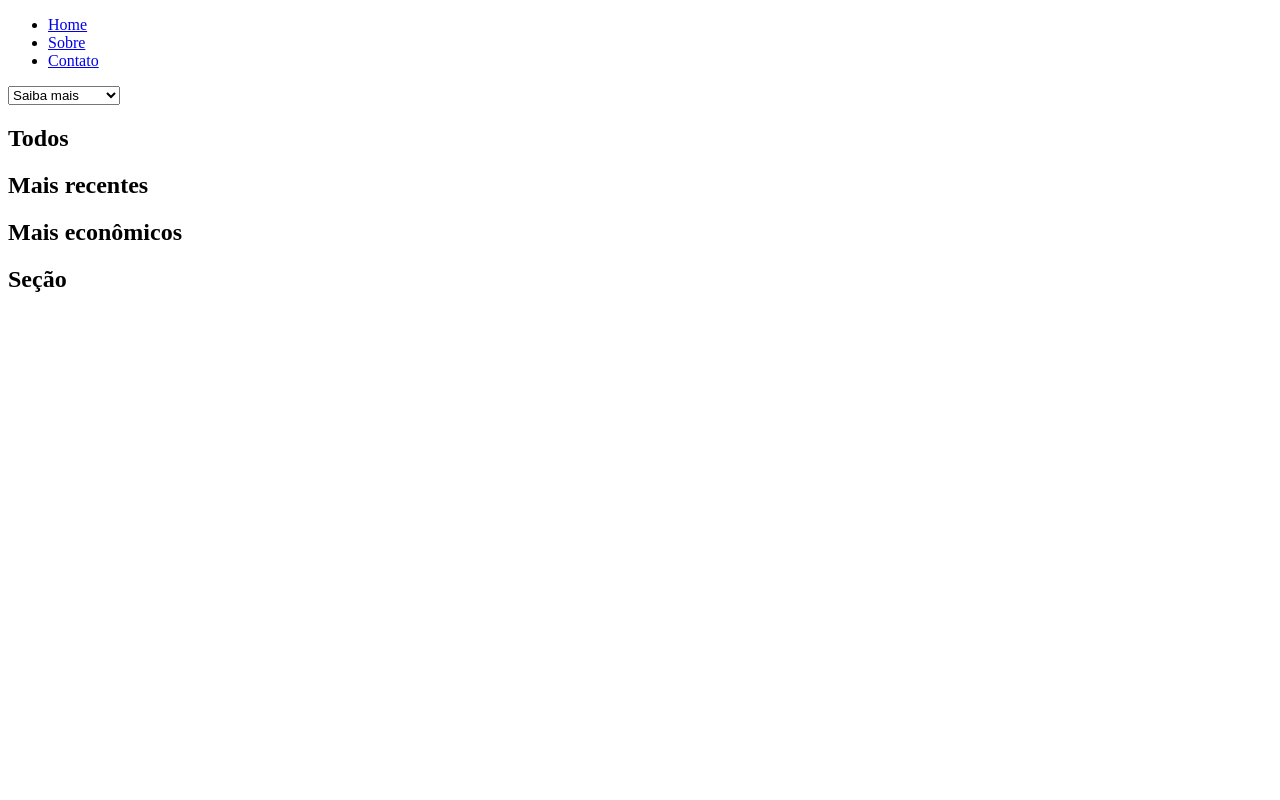
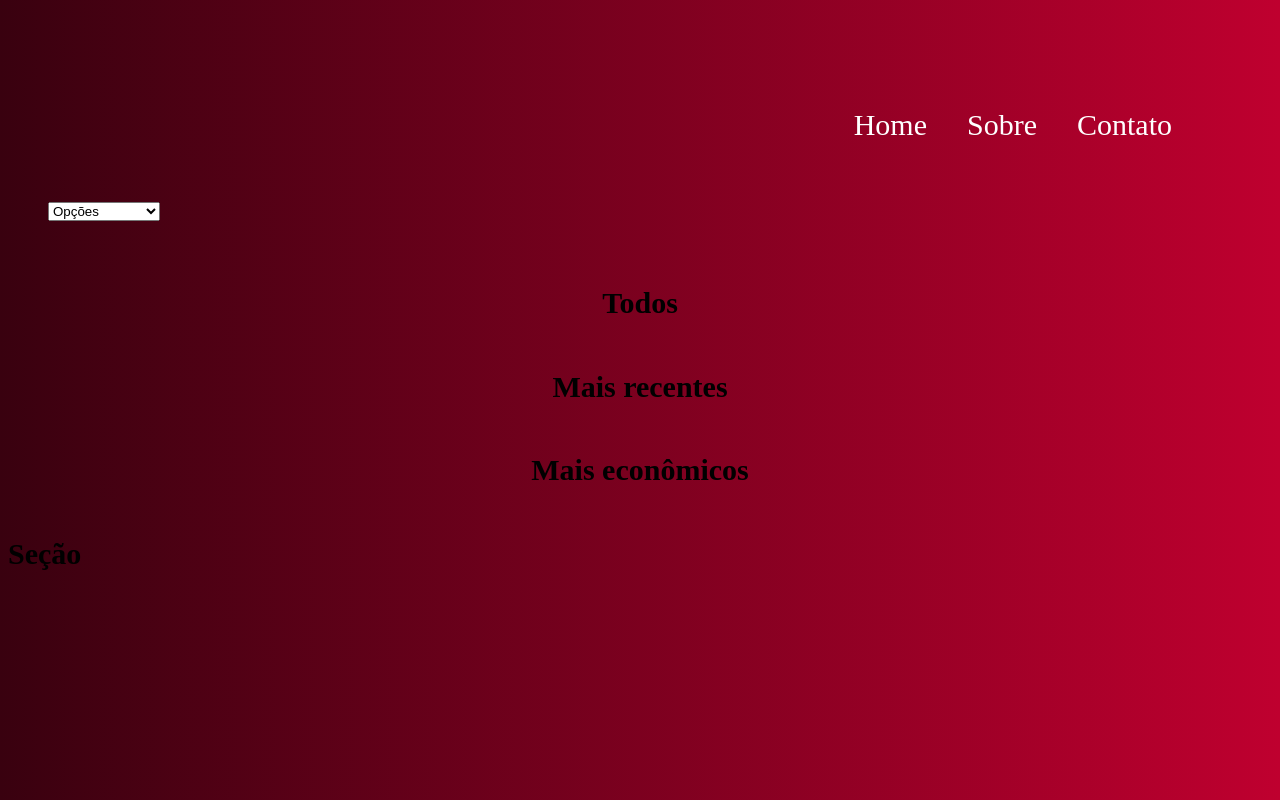
Before and after one commit to octaviareika/veiculo-api-final, a plain HTML site: page index.html in a window 1280 px wide. Drawn offline with Linux system fonts and the light colour scheme; a web font is replaced by a local one.

Commit message:
geraveiculo

```diff
--- a/index.html
+++ b/index.html
@@ -5,19 +5,19 @@
         <meta http-equiv="X-UA-compatible" content="IE=edge">
         <meta name="viewport" content="width=device-width">
         <title>Título</title>
-        <link rel="stylesheet" href="estilo.css">
+        <link rel="stylesheet" href="style.css">
     </head>
 <body>
 
     <header>
-        <ul>
+        <ul class="lista-nao-ordenada">
             <li><a href="index.html">Home</a></li>
             <li><a href="sobre.html">Sobre</a></li>
             <li><a href="contato.html">Contato</a></li>
         </ul>
 
         <select>
-            <option value="todos">Saiba mais</option>
+            <option value="todos">Opções</option>
             <option value="combustível">Combustível</option>
             <option value="ano-modelo">Ano do Modelo</option>
         </select>
@@ -25,6 +25,7 @@
     </header>
 
     <main>
+        <div>
 
             <section class="secao" data-name="todos">
                 <h2>Todos</h2>
@@ -40,6 +41,7 @@
                 <h2>Mais econômicos</h2>
 
             </section>
+        </div>
 
 
         <section class="esconder" data-name="luxo">
--- a/script.js
+++ b/script.js
@@ -47,7 +47,9 @@ function geraVeiculos(){
         Promise.all(urls.map(url => getDados(url)))
         .then(respostas => {
             respostas.forEach((resposta, index) => {
-                criaListaVeiculos(datasSecao[Object.keys(datasSecao)[index]], resposta);
+                criaListaVeiculos(datasSecao.tudo, resposta[0]);
+                criaListaVeiculos(datasSecao.recente, resposta[1]);
+                criaListaVeiculos(datasSecao.economico, resposta[2]);
             });
         });
     } catch (error) {
--- a/style.css
+++ b/style.css
@@ -0,0 +1,68 @@
+@import url('https://fonts.googleapis.com/css2?family=Libre+Caslon+Display&display=swap');
+
+body {
+    /*fundo degrade*/
+
+    background: linear-gradient(90deg, #39010f 0%, #bf002f 100%);
+
+}
+
+
+header {
+    background-color: none;
+    padding: 40px;
+}
+
+.lista-nao-ordenada {
+    display: flex;
+    justify-content: flex-end;
+    align-items: center;
+    flex-direction: row;
+
+    padding: 20px;
+    margin: 20px;
+
+}
+
+h2 {
+    font-family: 'Libre Caslon Display', serif;
+    color: black;
+    font-size: 30px;
+
+}
+
+li {
+    list-style-type: none;
+    padding: 10px;
+    margin: 10px;
+    color: white;
+    border-radius: 5px;
+}
+
+a {
+    text-decoration: none;
+    font-family: 'Libre Caslon Display', serif;
+    color: white;
+    font-size: 30px;
+}
+
+.lista-veiculos {
+
+    display: flex;
+    justify-content: center;
+    align-items: center;
+    flex-direction: row;
+
+}
+
+.veiculos {
+    padding: 20px;
+    margin: 20px;
+}
+
+div {
+    display: flex;
+    justify-content: space-between;
+    align-items: center;
+    flex-direction: column;
+}
```
Also changed, not shown: 1 other file. Lines whose indentation alone changed are shown as unchanged.
